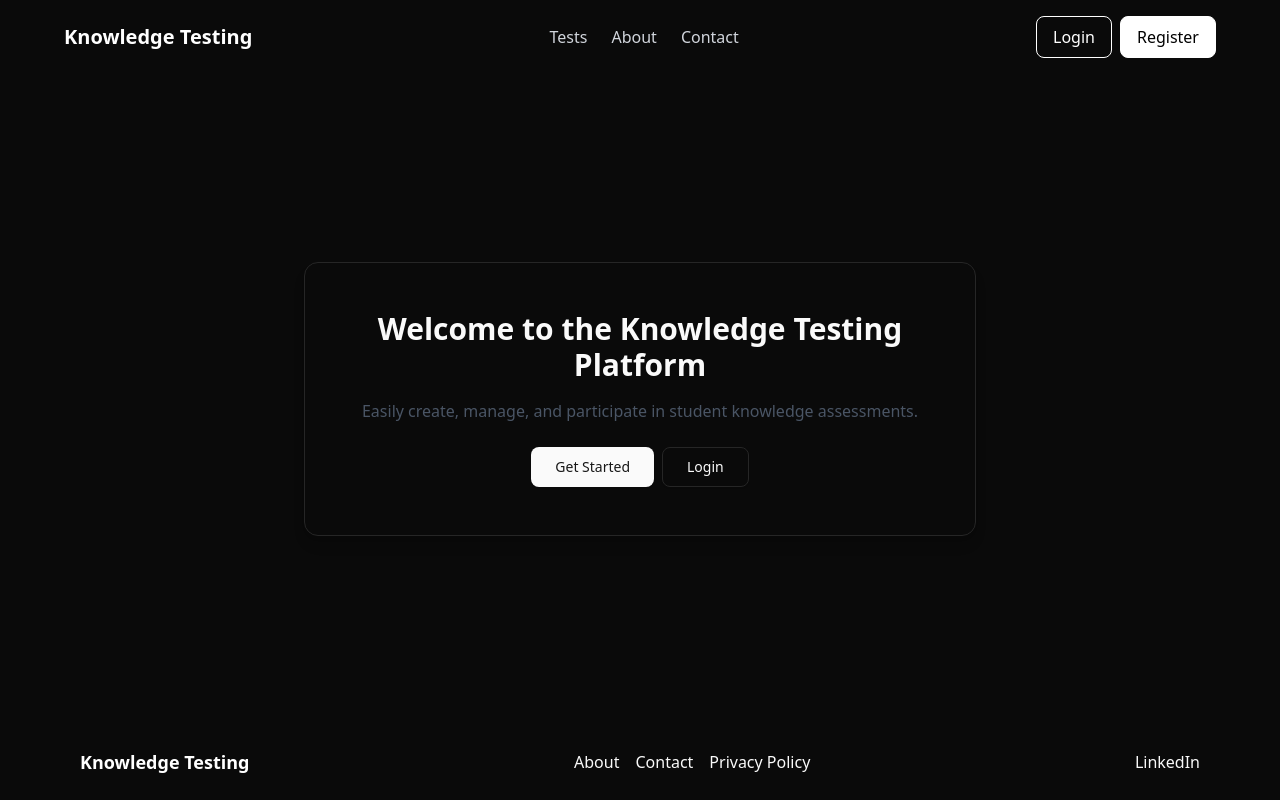
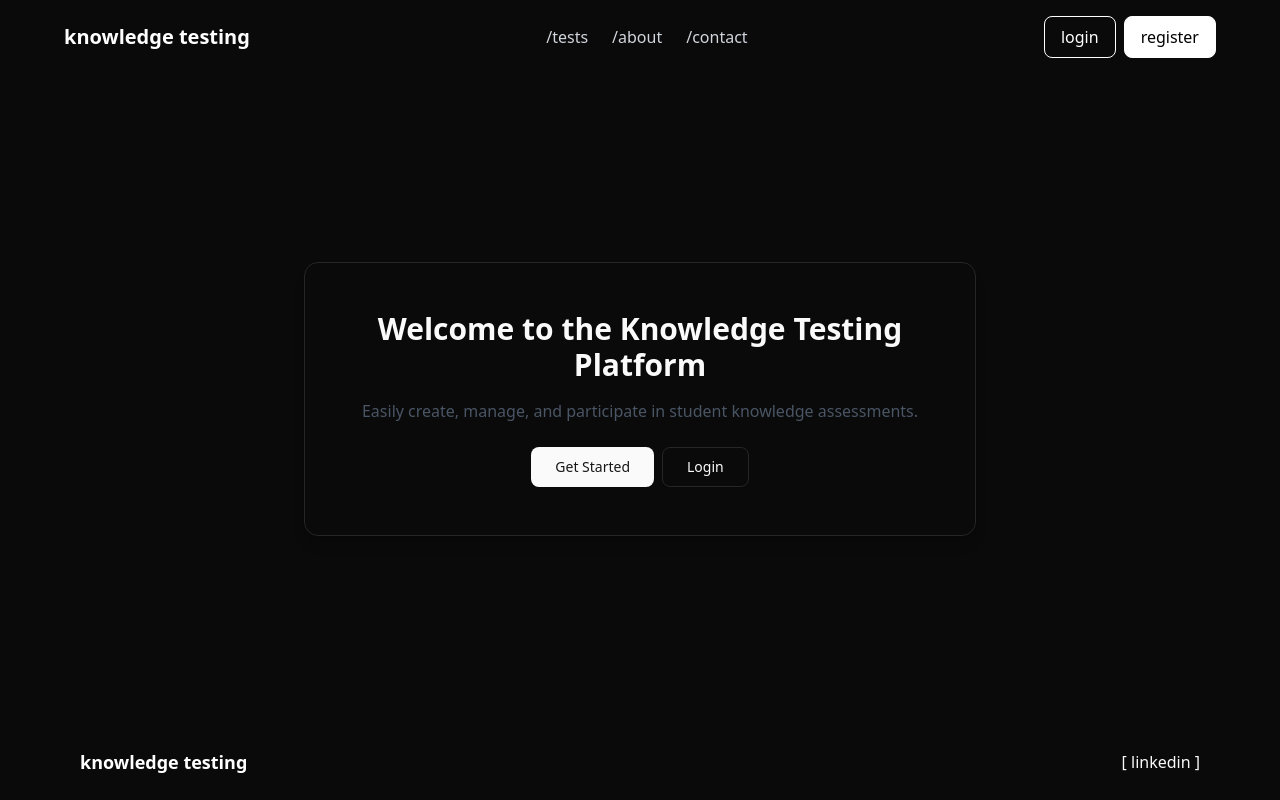
Before and after one commit to 2pasha/testing-app, a Next.js app: page / in a window 1280 px wide. Built offline with nearby package versions, Linux system fonts and the light colour scheme.

Commit message:
style: add some style to page

```diff
--- a/src/components/Footer.tsx
+++ b/src/components/Footer.tsx
@@ -3,25 +3,25 @@ import Link from "next/link";
 export function Footer() {
   return (
     <footer className="py-6">
-      <div className="max-w-6xl mx-auto flex flex-col md:flex-row justify-between items-center px-4 text-center md:text-left">
+      <div className="max-w-6xl mx-auto flex flex-row justify-between items-center px-4 text-center md:text-left">
         {/* Left Section - Branding */}
         <div className="text-lg font-semibold text-white mb-4 md:mb-0">
-          Knowledge Testing
+          knowledge testing
         </div>
 
         {/* Center Section - Links (Stacked on Mobile) */}
-        <div className="flex flex-col md:flex-row space-y-2 md:space-y-0 md:space-x-4">
+        <div className="hidden md:flex-row space-y-2 md:space-y-0 md:space-x-4">
           <Link href="/about" className="hover:text-white transition-colors">
-            About
+            about
           </Link>
           <Link href="/contact" className="hover:text-white transition-colors">
-            Contact
+            contact
           </Link>
           <Link
             href="/privacy-policy"
             className="hover:text-white transition-colors"
           >
-            Privacy Policy
+            policy
           </Link>
         </div>
 
@@ -33,7 +33,7 @@ export function Footer() {
             rel="noopener noreferrer"
             className="hover:text-white transition-colors"
           >
-            LinkedIn
+            [ linkedin ]
           </a>
         </div>
       </div>
--- a/src/components/NavBar.tsx
+++ b/src/components/NavBar.tsx
@@ -20,7 +20,7 @@ export function Navbar() {
       <div className="max-w-6xl mx-auto flex justify-between items-center">
         {/* Logo */}
         <Link href="/" className="text-xl font-bold text-white">
-          Knowledge Testing
+          knowledge testing
         </Link>
 
         {/* Desktop Menu */}
@@ -31,7 +31,7 @@ export function Navbar() {
               href={path}
               className="relative group text-gray-300 hover:text-white"
             >
-              {path.replace("/", "").charAt(0).toUpperCase() + path.slice(2)}
+              {path}
               {/* Animated Underline */}
               <motion.div className="absolute left-0 bottom-0 w-full h-[1px] bg-white origin-left scale-x-0 group-hover:scale-x-100 transition-transform duration-300" />
             </Link>
@@ -44,13 +44,13 @@ export function Navbar() {
             href="/login"
             className="px-4 py-2 border border-white text-white rounded-md hover:bg-white hover:text-black"
           >
-            Login
+            login
           </Link>
           <Link
             href="/register"
             className="px-4 py-2 bg-white border border-white text-black rounded-md hover:bg-black hover:text-white"
           >
-            Register
+            register
           </Link>
         </div>
 
@@ -75,7 +75,7 @@ export function Navbar() {
           >
             <button
               onClick={() => setIsOpen(false)}
-              className="absolute top-4 right-4 text-white"
+              className="absolute top-4 right-4 text-white cursor-pointer"
             >
               <X size={32} />
             </button>
@@ -89,8 +89,7 @@ export function Navbar() {
                   className="relative group"
                 >
                   <span className="inline-block">
-                    {path.replace("/", "").charAt(0).toUpperCase() +
-                      path.slice(2)}
+                    {path}
                   </span>
                   {/* Animated Underline that matches word width */}
                   <motion.div
@@ -108,14 +107,14 @@ export function Navbar() {
                 onClick={() => setIsOpen(false)}
                 className="px-4 py-2 border border-white text-white rounded-md hover:bg-white hover:text-black font-normal"
               >
-                Login
+                login
               </Link>
               <Link
                 href="/register"
                 onClick={() => setIsOpen(false)}
                 className="px-4 py-2 bg-white border border-white text-black rounded-md hover:bg-black hover:text-white font-normal"
               >
-                Register
+                register
               </Link>
             </div>
           </motion.div>
```
